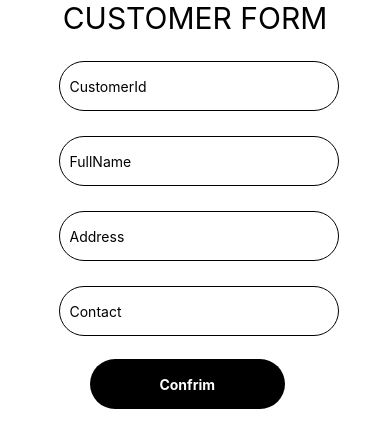
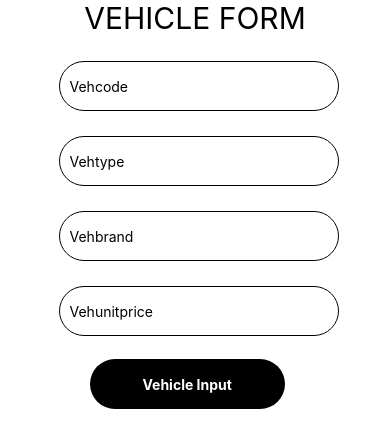
Before and after one commit to Mish880/Car-Sale-System-With-ReactNative, a React Native app: screen / in a window 390 px wide. Shown: the top 448 px of the page. Built offline with nearby package versions, Linux system fonts and the light colour scheme.

Commit message:
Update Vehicle

```diff
--- a/App.js
+++ b/App.js
@@ -3,12 +3,14 @@ import React from 'react';
 import Loginform from './screen/Loginform/loginscreen'
 import Signupform from './screen/Signupform/signupform'
 import Customerform from './screen/Customerform/customerform'
+import Vehicleform from './screen/Vehicleform/vehicleform'
+
 
 
 const App = () => {
     return (
        <View>
-             <Customerform/>
+             <Vehicleform/>
        </View>
     );
 };
--- a/screen/Vehicleform/vehicleform.jsx
+++ b/screen/Vehicleform/vehicleform.jsx
@@ -0,0 +1,76 @@
+import React from "react";
+import { Text, View,TextInput,StyleSheet,Image,TouchableOpacity } from "react-native";
+
+const vehicleform = () => {
+     return(
+         <View>
+              <Text style={styles.vehText}>
+               VEHICLE FORM
+              </Text>
+              <TextInput style={styles.vehinput} placeholder="Vehcode" keyboardType="text"/>
+              <TextInput style={styles.vehinput} placeholder="Vehtype" keyboardType="text"/>
+              <TextInput style={styles.vehinput} placeholder="Vehbrand" keyboardType="text"/>
+              <TextInput style={styles.vehinput} placeholder="Vehunitprice" keyboardType="numeric"/>
+
+              <TouchableOpacity name="Vbutton" style={styles.buttonV}>
+                  <Text style={styles.buttontext}>Vehicle Input</Text>
+              </TouchableOpacity>
+         </View>
+     );
+};
+
+const styles = StyleSheet.create({
+    vehText:{
+        frontWeight:'bold',
+        textAlign:'center',
+        justifyContent:'center',
+        alignItems:'center',
+        color:'black',
+        fontSize:30
+    },
+
+
+    container:{
+        marginTop:20,
+        alignItems:'center',
+        justifyContent:'center',
+     },
+
+     vehinput:{
+        height: 50,
+        marginTop:25,
+        marginLeft:'15%',
+        borderRadius:30,
+        borderWidth: 1,
+        padding:10,
+        width:280
+     },
+
+     buttonV:{
+        width:'50%',
+        marginTop:5,
+        fontSize:20,
+        backgroundColor:"black",
+        height:50,
+        alignItems:'center',
+        justifyContent:'center',
+        marginTop:'6%',
+        marginLeft:'23%',
+        borderRadius:100
+     },
+
+     buttontext:{
+        color:'white',
+        textAlign:'center',
+        fontWeight:'bold',
+     },
+
+     image:{
+        width:'100%',
+        height:'100%',
+        resizeMode:'cover',
+     },
+
+});
+
+export default vehicleform;
```
